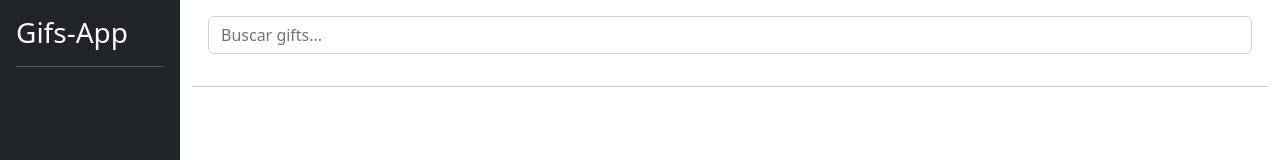
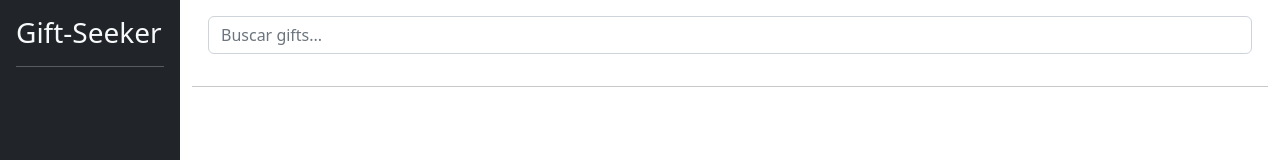
Before and after one commit to serdel1979/memes-angular, an Angular app: page / in a window 1280 px wide. Shown: the top 160 px of the page. Built offline with nearby package versions, Linux system fonts and the light colour scheme.

Commit message:
aplicacion terminada

```diff
--- a/src/app/shared/sidebar/sidebar.component.html
+++ b/src/app/shared/sidebar/sidebar.component.html
@@ -1,6 +1,6 @@
 <div class="bg-dark border-right p-3" id="sidebar">
     <h3 class="text-light">
-        Gifs-App
+        Gift-Seeker
     </h3>
     <hr class="text-white" />
     <div class="list-group list-reset">
```
